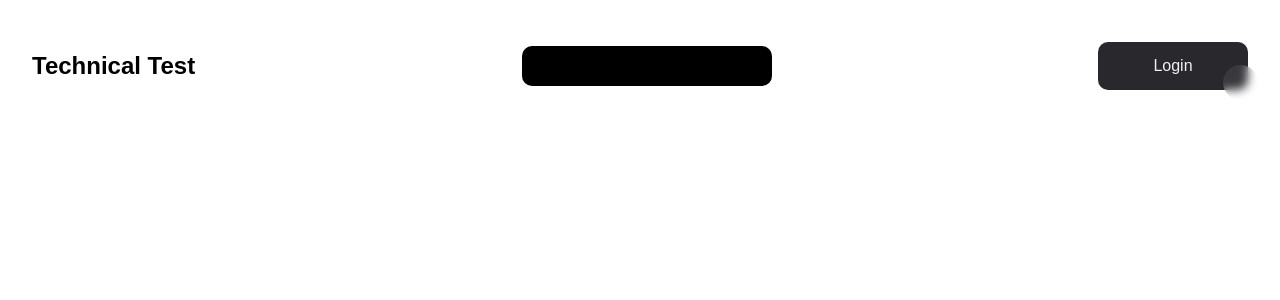
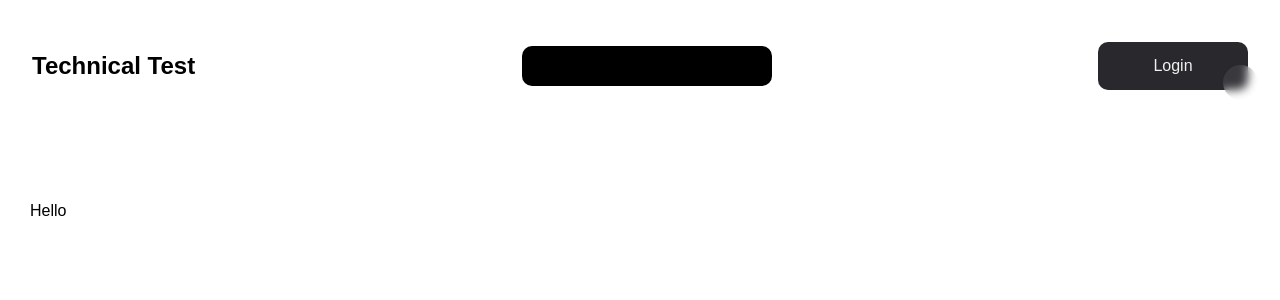
Before and after one commit to Alberthzaid/Front-Technical-Test, a React (Vite) app: page /Admin in a window 1280 px wide. Shown: the top 300 px of the page. Built offline with nearby package versions, Linux system fonts and the light colour scheme; some icons are missing; a web font is replaced by a local one.

Commit message:
bugsolvedUntilTooManyRenders

```diff
--- a/package.json
+++ b/package.json
@@ -11,6 +11,7 @@
   },
   "dependencies": {
     "@mercadopago/sdk-react": "^0.0.19",
+    "axios": "^1.7.7",
     "boxicons": "^2.1.4",
     "react": "^18.3.1",
     "react-dom": "^18.3.1",
--- a/src/App.jsx
+++ b/src/App.jsx
@@ -8,6 +8,7 @@ import {Login} from "./Pages/Public/Login/Login.jsx";
 import {ProductsPage} from "./Pages/Public/Products/ProductsPage.jsx";
 import {CartPopup} from "./Components/CartPopup/CartPopup.jsx";
 import {CartPayment} from "./Pages/Public/Payments/CartPayment.jsx";
+import {Admin} from "./Pages/Private/Admin/Admin.jsx";
 
 
 function App() {
@@ -23,6 +24,7 @@ function App() {
                 <Route path='/Login' element={<Login/>}/>
                 <Route path='/Products' element={<ProductsPage/>}/>
                 <Route path='/Payments' element={<CartPayment/>}/>
+                <Route path='/Admin' element={<Admin/>}/>
             </Routes>
         </BrowserRouter>
     </>
--- a/src/Components/Forms/Login/LoginForm.jsx
+++ b/src/Components/Forms/Login/LoginForm.jsx
@@ -25,7 +25,7 @@ export const LoginForm = () => {
                     Submit
                 </a>
             </form>
-            <p>Don't have an account? <a href="/" className="a2">Sign up!</a></p>
+            <p>Don't have an account? <a href="/Admin" className="a2">Sign up!</a></p>
         </div>
     )
 }
--- a/src/Components/Header/Header.jsx
+++ b/src/Components/Header/Header.jsx
@@ -15,7 +15,7 @@ export const Header = () => {
                 </div>
 
                 <div className="title_header">
-                    <h2 className="title_header-title">The <br></br>newest <br></br>tech</h2>
+                    <h2 className="title_header-title">The <br></br>newest <br></br>Tech</h2>
                 </div>
 
                 <div className="Header_Image">
--- a/src/Components/Products/ProductStock/StockContainer.jsx
+++ b/src/Components/Products/ProductStock/StockContainer.jsx
@@ -1,5 +1,5 @@
 import React, {useEffect, useState} from 'react'
-import './ProductContainer.css'
+import './StockContainer.css'
 import{ProductCard} from "../ProductCard/ProductCard.jsx";
 import {getProduct} from "../../../Helpers/ApiConfig/Controllers/ControllersFetch.js";
 import {Loader} from "../../Loader/Loader.jsx";
--- a/src/Pages/Private/Admin/Admin.jsx
+++ b/src/Pages/Private/Admin/Admin.jsx
@@ -8,10 +8,10 @@ const api = `${fetchProducts}`
 export const Admin = () => {
     return (
         <div>
-
-            <section className="ProductsAdminContent">
+            <p5>Hello</p5>
+            {/* <section className="ProductsAdminContent">
                 <StockContainer api={api}/>
-            </section>
+            </section> */}
 
         </div>
     )
```
Also changed, not shown: 1 other file (tests, documents, lock files or other folders).
